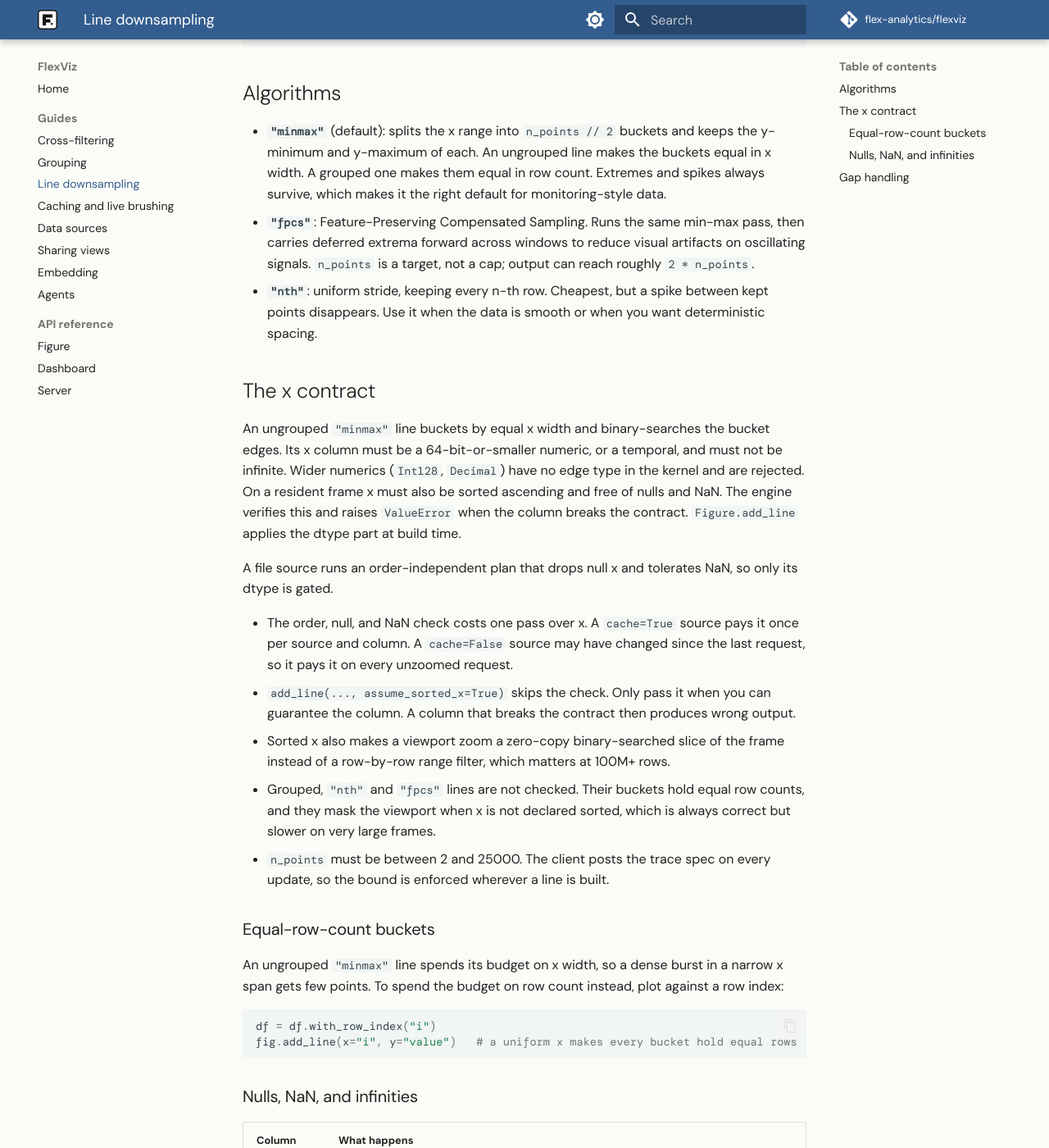
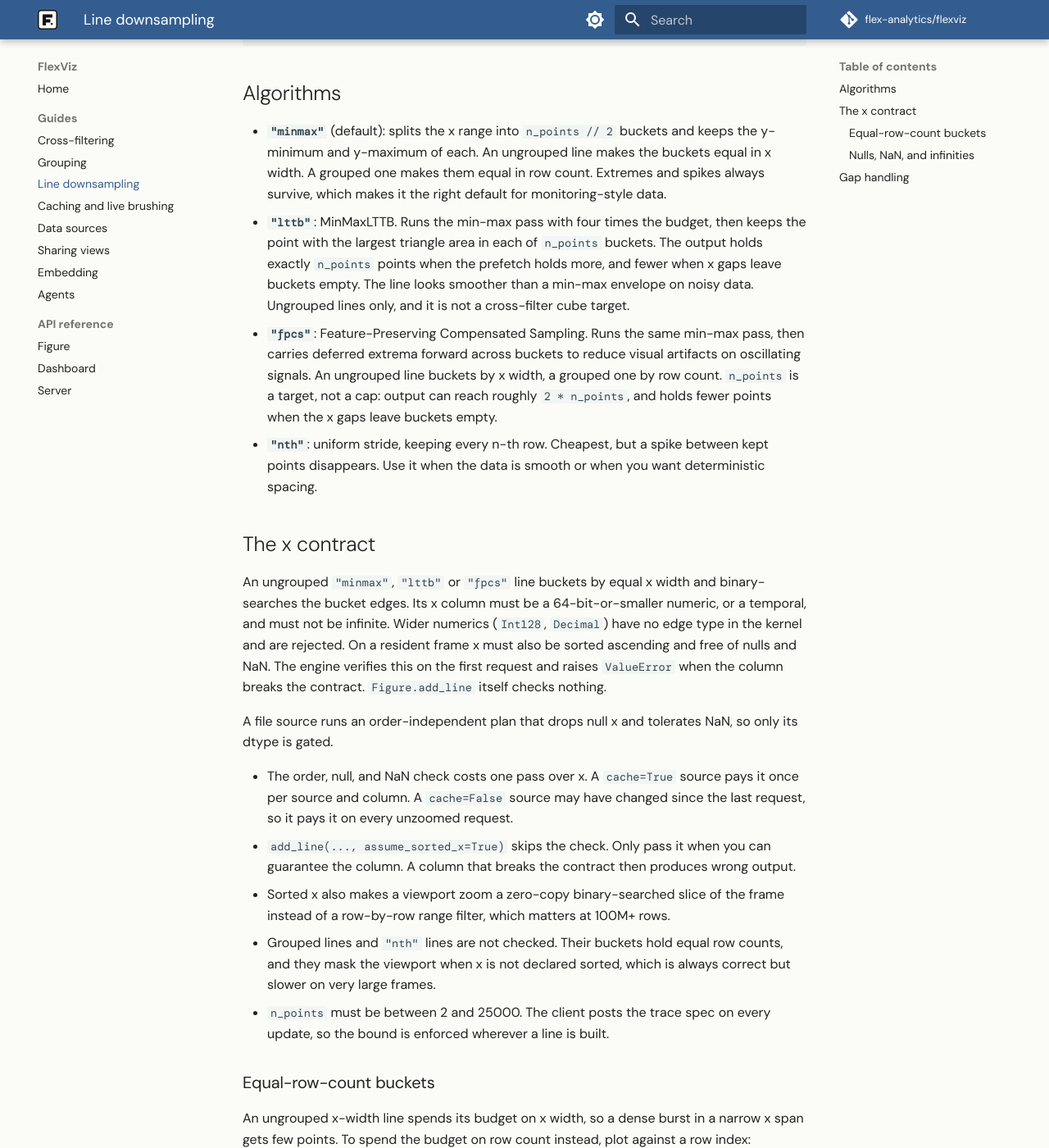
Before and after one commit to flex-analytics/flexviz, an MkDocs documentation site: the page built from docs/guides/line-downsampling.md, in a window 1280 px wide and 1400 px high, scrolled down 377 px. Shown: the whole window at 82% size. Built offline with MkDocs 1.6.1 and Material for MkDocs 9.7.7, drawn with Linux system fonts in a browser that asks for light colours; some web fonts are replaced; comment, search, counter and statistics services are not loaded; some of the changed text lies outside the part shown.

Commit message:
docs(line): describe lttb, pair-based fpcs, and the line contract seam
Add the lttb bullet to the downsampling guide and Architecture, with
the fixed 4x prefetch, the exact-n_points rule, and its limits: no
grouping, no cube. Correct the fpcs entries: x-width buckets when
ungrouped, row-count when grouped, output up to about 2 * n_points
and fewer on gappy x, and a different point set from the scan plan
on an exact y plateau. Replace the deleted fpcs kernel entries with
minmax_pairs_line.

Describe the contract seam: the trace declares its rules, the
builder verifies the data and keeps the sorted memo, and the engine
checks every line on every request before domain resolution. A bad
x or y now fails on the first request, not at add_line.

````diff
--- a/docs/guides/line-downsampling.md
+++ b/docs/guides/line-downsampling.md
@@ -10,7 +10,7 @@ see the shape of the whole series, including spikes.
 fig.add_line(
     x="timestamp", y="value",
     n_points=1000,          # target points per viewport (2 to 25000)
-    downsample="minmax",    # "minmax" | "fpcs" | "nth"
+    downsample="minmax",    # "minmax" | "lttb" | "fpcs" | "nth"
     assume_sorted_x=True,   # skip the x check (see below)
 )
 ```
@@ -22,23 +22,31 @@ fig.add_line(
   buckets equal in x width. A grouped one makes them equal in row count.
   Extremes and spikes always survive, which makes it the right default for
   monitoring-style data.
-- **`"fpcs"`**: Feature-Preserving Compensated Sampling. Runs the same
-  min-max pass, then carries deferred extrema forward across windows to
-  reduce visual artifacts on oscillating signals. `n_points` is a target, not
-  a cap; output can reach roughly `2 * n_points`.
+- **`"lttb"`**: MinMaxLTTB. Runs the min-max pass with four times the budget,
+  then keeps the point with the largest triangle area in each of `n_points`
+  buckets. The output holds exactly `n_points` points when the prefetch holds
+  more, and fewer when x gaps leave buckets empty. The line looks smoother than
+  a min-max envelope on noisy data. Ungrouped lines only, and it is not a
+  cross-filter cube target.
+- **`"fpcs"`**: Feature-Preserving Compensated Sampling. Runs the same min-max
+  pass, then carries deferred extrema forward across buckets to reduce visual
+  artifacts on oscillating signals. An ungrouped line buckets by x width, a
+  grouped one by row count. `n_points` is a target, not a cap: output can reach
+  roughly `2 * n_points`, and holds fewer points when the x gaps leave buckets
+  empty.
 - **`"nth"`**: uniform stride, keeping every n-th row. Cheapest, but a spike
   between kept points disappears. Use it when the data is smooth or when you
   want deterministic spacing.
 
 ## The x contract
 
-An ungrouped `"minmax"` line buckets by equal x width and binary-searches the
-bucket edges. Its x column must be a 64-bit-or-smaller numeric, or a temporal,
+An ungrouped `"minmax"`, `"lttb"` or `"fpcs"` line buckets by equal x width and
+binary-searches the bucket edges. Its x column must be a 64-bit-or-smaller numeric, or a temporal,
 and must not be infinite. Wider numerics (`Int128`, `Decimal`) have no edge type
 in the kernel and are rejected. On a resident frame x must also be sorted
-ascending and free of nulls and NaN. The engine verifies this and raises
-`ValueError` when the column breaks the contract. `Figure.add_line` applies the
-dtype part at build time.
+ascending and free of nulls and NaN. The engine verifies this on the first
+request and raises `ValueError` when the column breaks the contract.
+`Figure.add_line` itself checks nothing.
 
 A file source runs an order-independent plan that drops null x and tolerates
 NaN, so only its dtype is gated.
@@ -51,16 +59,16 @@ NaN, so only its dtype is gated.
   wrong output.
 - Sorted x also makes a viewport zoom a zero-copy binary-searched slice of the
   frame instead of a row-by-row range filter, which matters at 100M+ rows.
-- Grouped, `"nth"` and `"fpcs"` lines are not checked. Their buckets hold equal
-  row counts, and they mask the viewport when x is not declared sorted, which
-  is always correct but slower on very large frames.
+- Grouped lines and `"nth"` lines are not checked. Their buckets hold equal row
+  counts, and they mask the viewport when x is not declared sorted, which is
+  always correct but slower on very large frames.
 - `n_points` must be between 2 and 25000. The client posts the trace spec on
   every update, so the bound is enforced wherever a line is built.
 
 ### Equal-row-count buckets
 
-An ungrouped `"minmax"` line spends its budget on x width, so a dense burst in
-a narrow x span gets few points. To spend the budget on row count instead, plot against a
+An ungrouped x-width line spends its budget on x width, so a dense burst in a
+narrow x span gets few points. To spend the budget on row count instead, plot against a
 row index:
 
 ```python
````
Also changed, not shown: Architecture.md (+18 -24 lines).
